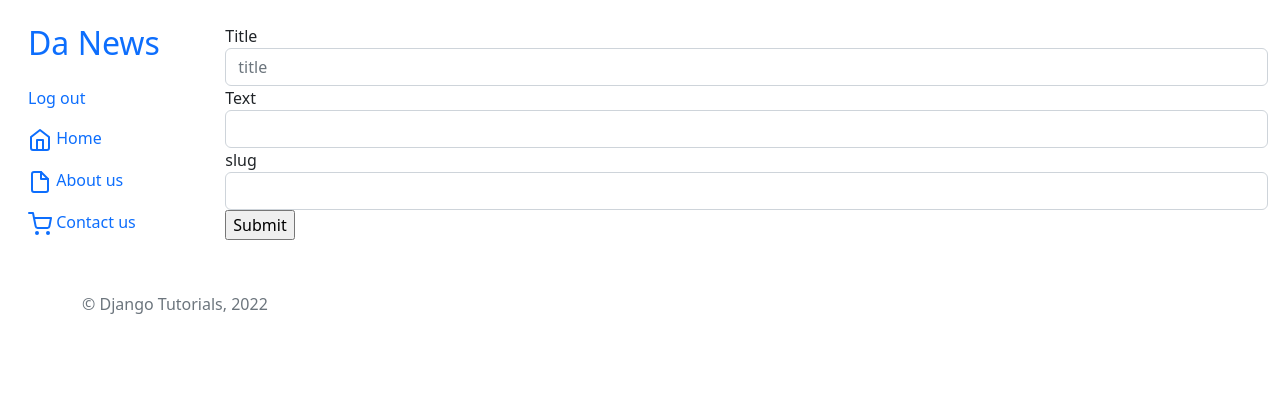
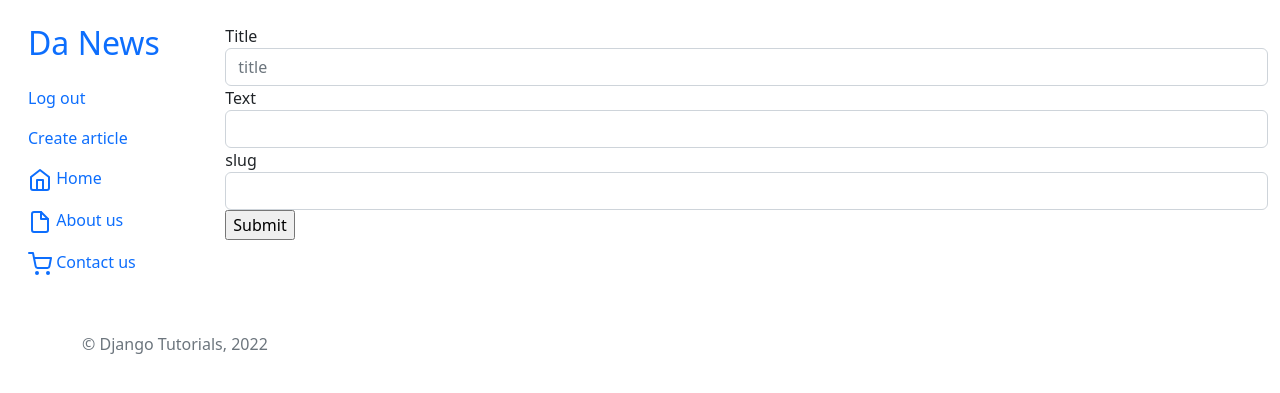
Before and after one commit to Axelkarnebro/webcasts-group-14, a Django app: page /article/create/ in a window 1280 px wide. Shown: the top 393 px of the page. Run offline with Django 4.2, Linux system fonts and the light colour scheme; the visitor is signed in with stand-in values (Sample User, id 1); some libraries are stand-ins or nearby versions.

Commit message:
Create article button now only visible when authorized
In order to see the button, the user must have permission to add articles

```diff
--- a/main/templates/includes/_sidebar.html
+++ b/main/templates/includes/_sidebar.html
@@ -14,6 +14,13 @@
             Log out
           </a>
         </li>
+            {% if perms.article.add_article %}
+            <li class="nav-item">
+                <a class="nav-link" href="{% url 'article:article_create' %}">
+                    Create article
+                </a>
+            </li>
+            {% endif %}
         {% else %}
         <li class="nav-item">
             <a class="nav-link" href="{% url 'main:login_user' %}">
```
Also changed, not shown: main/templates/includes/_profileButton.html (added, +24 -0 lines).
